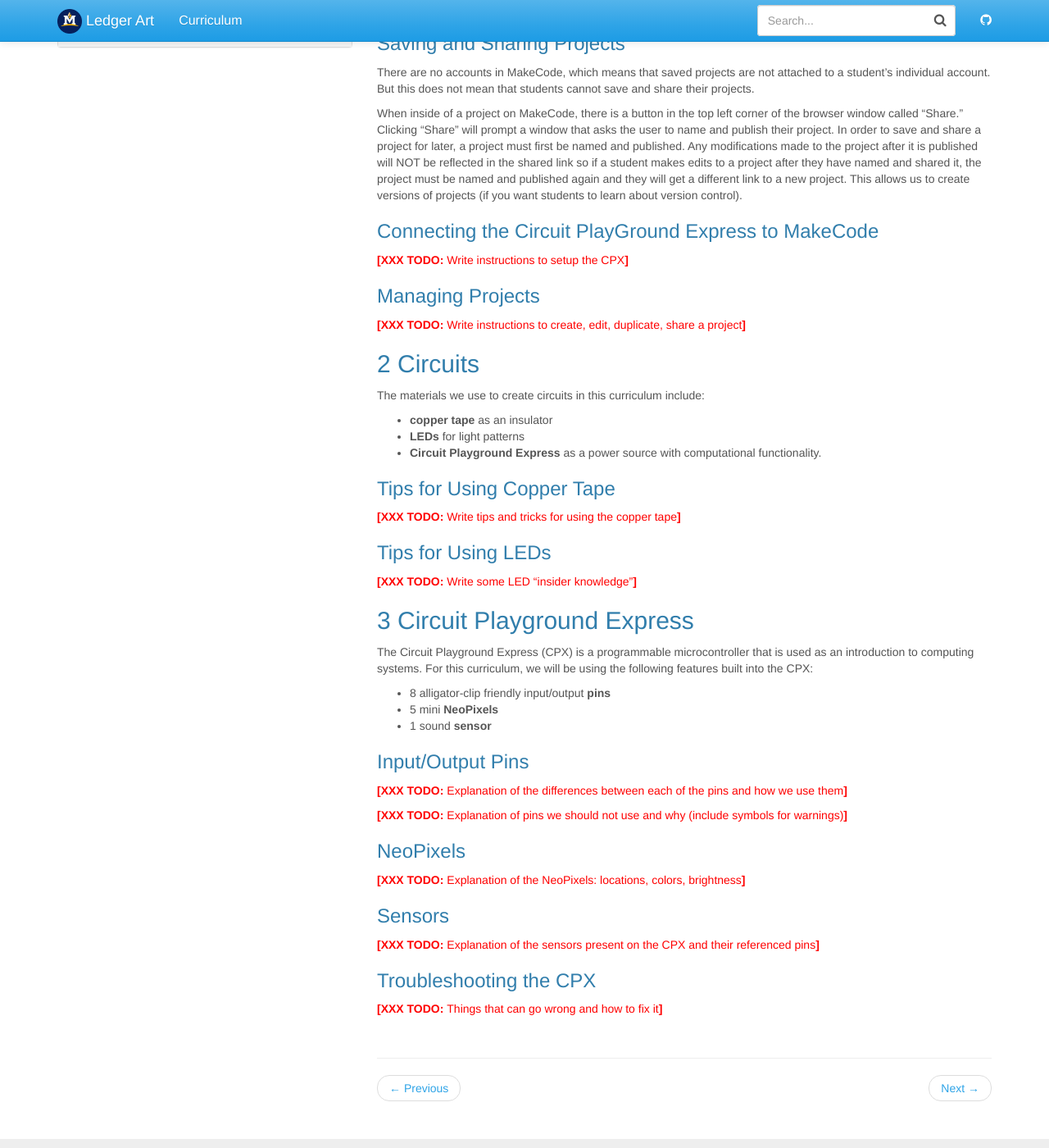
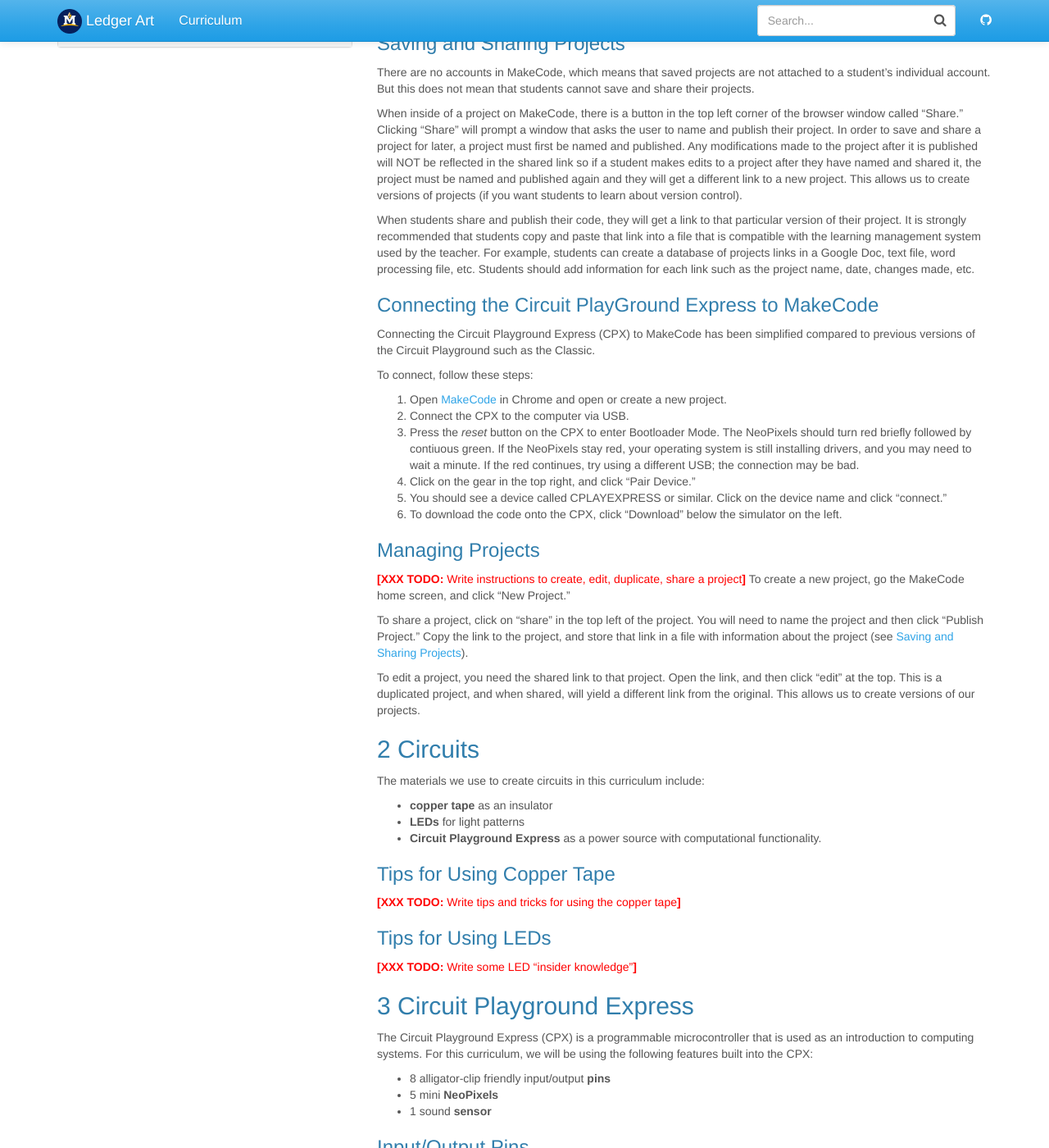
Before and after one commit to jake-chipps/friendometer, a Jekyll site: the page built from _docs/guides/tech-guide.md, in a window 1280 px wide and 1400 px high, scrolled down 576 px. Shown: the whole window at 82% size. Built offline with Jekyll 4.4.1, drawn with Linux system fonts in a browser that asks for light colours.

Commit message:
Add content to MakeCode section

```diff
--- a/_docs/guides/tech-guide.md
+++ b/_docs/guides/tech-guide.md
@@ -28,13 +28,37 @@ There are no accounts in MakeCode, which means that saved projects are not attac
 
 When inside of a project on MakeCode, there is a button in the top left corner of the browser window called "Share." Clicking "Share" will prompt a window that asks the user to name and publish their project. In order to save and share a project for later, a project must first be named and published. Any modifications made to the project after it is published will NOT be reflected in the shared link so if a student makes edits to a project after they have named and shared it, the project must be named and published again and they will get a different link to a new project. This allows us to create versions of projects (if you want students to learn about version control).
 
-
+When students share and publish their code, they will get a link to that particular
+version of their project. It is strongly recommended that students copy and paste
+that link into a file that is compatible with the learning management system used
+by the teacher. For example, students can create a database of projects links in
+a Google Doc, text file, word processing file, etc. Students should add information
+for each link such as the project name, date, changes made, etc.
 
 ### Connecting the Circuit PlayGround Express to MakeCode <a name="cpx-makecode"></a>
-<span class="todo">Write instructions to setup the CPX</span>
+Connecting the Circuit Playground Express (CPX) to MakeCode has been simplified
+compared to previous versions of the Circuit Playground such as the Classic.
+
+To connect, follow these steps:
+1. Open [MakeCode](https://makecode.adafruit.com/) in Chrome and open or create a new project.
+2. Connect the CPX to the computer via USB.
+3. Press the *reset* button on the CPX to enter Bootloader Mode. The NeoPixels should turn red briefly followed by contiuous green. If the NeoPixels stay red, your operating system is still installing drivers, and you may need to wait a minute. If the red continues, try using a different USB; the connection may be bad.
+4. Click on the gear in the top right, and click "Pair Device."
+5. You should see a device called CPLAYEXPRESS or similar. Click on the device name and click "connect."
+6. To download the code onto the CPX, click "Download" below the simulator on the left.
 
 ### Managing Projects <a name="projects"></a>
 <span class="todo">Write instructions to create, edit, duplicate, share a project</span>
+To create a new project, go the MakeCode home screen, and click "New Project."
+
+To share a project, click on "share" in the top left of the project. You will need
+to name the project and then click "Publish Project." Copy the link to the project,
+and store that link in a file with information about the project (see [Saving and Sharing Projects](#shareproject)).
+
+To edit a project, you need the shared link to that project. Open the link, and
+then click "edit" at the top. This is a duplicated project, and when shared, will
+yield a different link from the original. This allows us to create versions of our
+projects.
 
 ## 2 Circuits <a name="circuits"></a>
 The materials we use to create circuits in this curriculum include:
```
